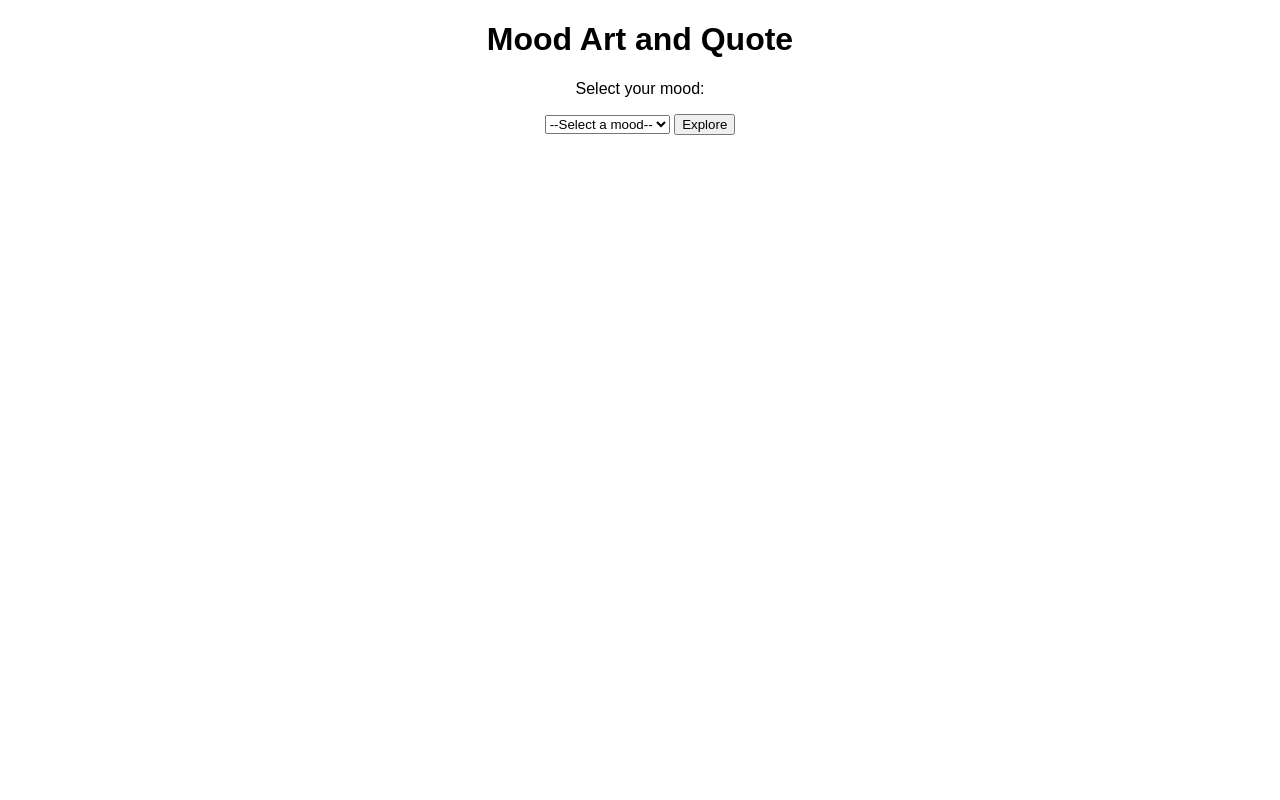
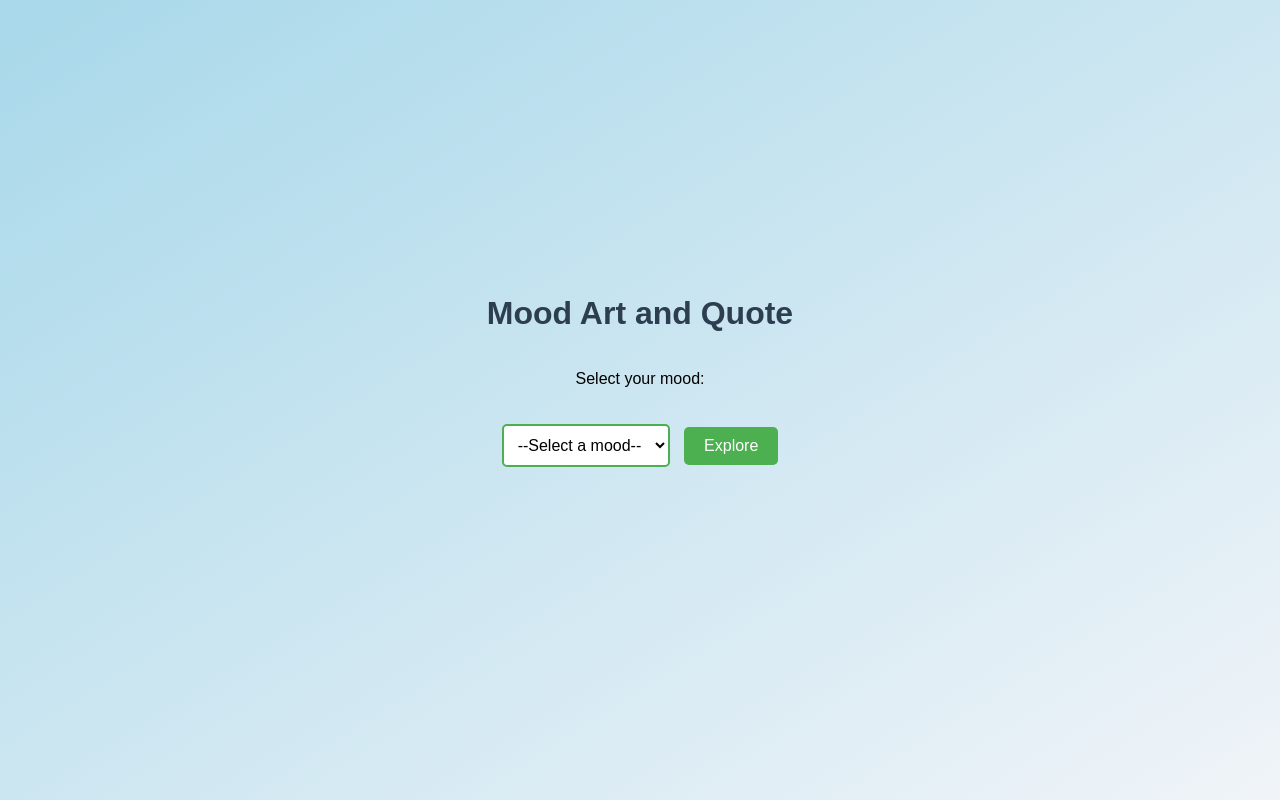
Before and after one commit to auhonab/MoodMosaic, a Flask app: page / in a window 1280 px wide. Run offline with Flask 2, Linux system fonts and the light colour scheme.

Commit message:
Update index.html

```diff
--- a/templates/index.html
+++ b/templates/index.html
@@ -8,7 +8,40 @@
         body {
             font-family: Arial, sans-serif;
             text-align: center;
-            margin: 20px;
+            margin: 0;
+            padding: 0;
+            height: 100vh; /* Full height */
+            display: flex;
+            flex-direction: column;
+            justify-content: center; /* Center content vertically */
+            align-items: center; /* Center content horizontally */
+            background: linear-gradient(to bottom right, #a8d8ea, #f0f4f8); /* Light gradient blue */
+        }
+        h1 {
+            color: #2c3e50; /* Darker color for the title */
+        }
+        #moodForm {
+            margin: 20px 0;
+        }
+        select {
+            padding: 10px;
+            font-size: 1em;
+            border: 2px solid #4CAF50; /* Green border */
+            border-radius: 5px;
+            background-color: #ffffff; /* White background for the select */
+        }
+        button {
+            padding: 10px 20px;
+            font-size: 1em;
+            color: white;
+            background-color: #4CAF50; /* Green button */
+            border: none;
+            border-radius: 5px;
+            cursor: pointer;
+            margin-left: 10px;
+        }
+        button:hover {
+            background-color: #45a049; /* Darker green on hover */
         }
         #result {
             margin-top: 20px;
@@ -24,6 +57,7 @@
         #moodQuote {
             font-size: 1.2em;
             margin-top: 10px;
+            color: #34495e; /* Darker color for the quote */
         }
     </style>
 </head>
```
